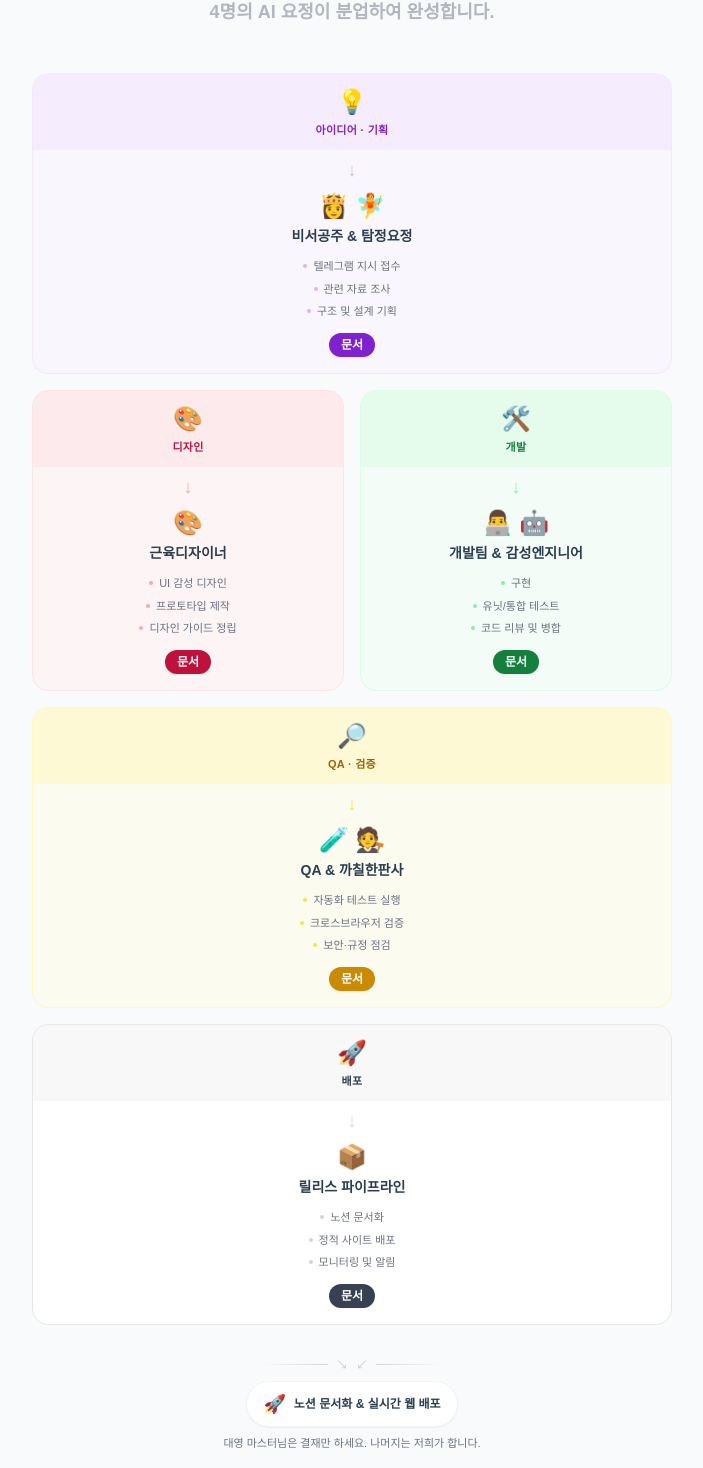
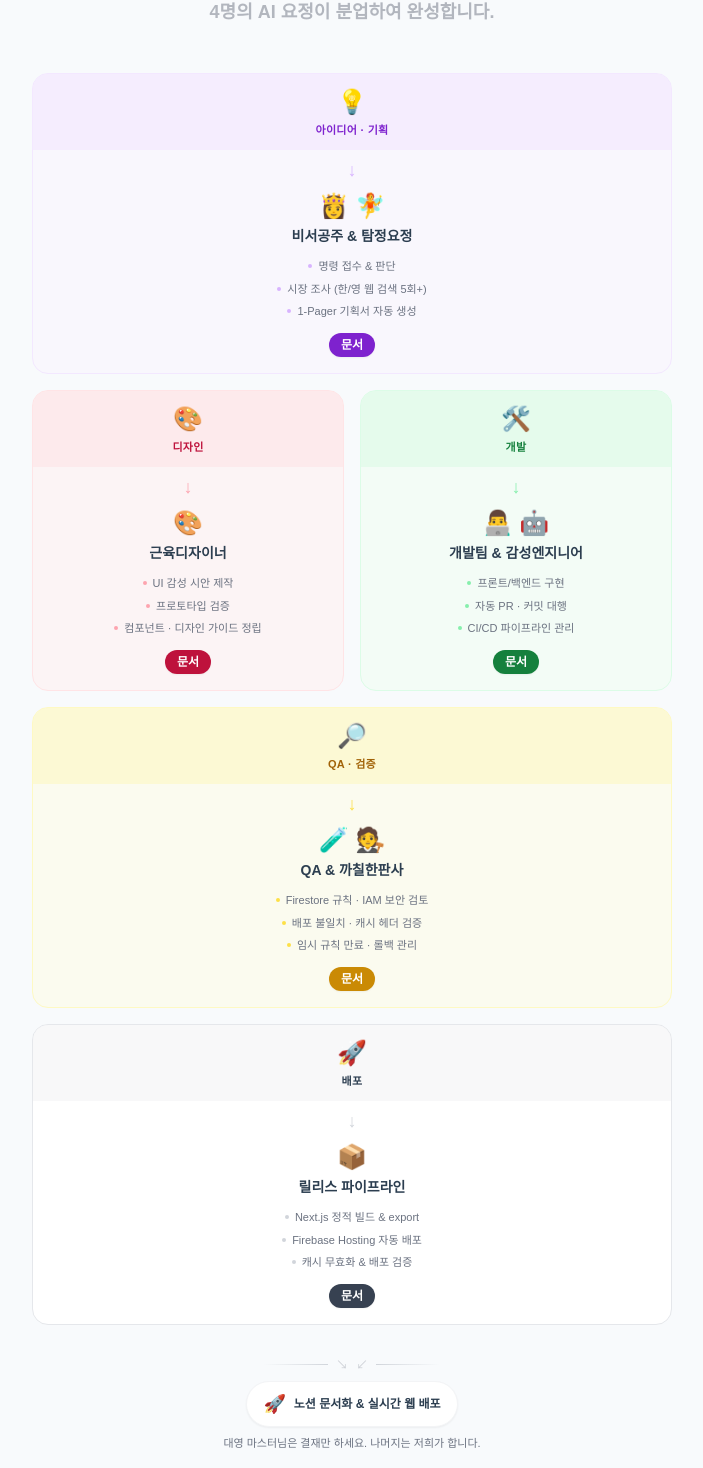
Before and after one commit to nohdaeyoung/live, a Next.js app in the folder bip/: page / in a window 1280 px wide. Shown: the part 880-2348 px from the top of the page, without its empty margins (288-991 px from the left). Built offline with nearby package versions, Linux system fonts and the light colour scheme; no server answers; the database is empty; a web font is replaced by a local one.

Commit message:
feat: update process card tasks based on project prompts

```diff
--- a/bip/src/components/home/how-we-work.tsx
+++ b/bip/src/components/home/how-we-work.tsx
@@ -6,7 +6,7 @@ const TRACKS = [
   {
     trigger: { icon: "💡", label: "아이디어 · 기획" },
     ai: { icon: "👸 🧚", name: "비서공주 & 탐정요정" },
-    tasks: ["텔레그램 지시 접수", "관련 자료 조사", "구조 및 설계 기획"],
+    tasks: ["명령 접수 & 판단", "시장 조사 (한/영 웹 검색 5회+)", "1-Pager 기획서 자동 생성"],
     color: {
       card: "bg-purple-50/60 border-purple-100",
       trigger: "bg-purple-100/60 text-purple-700",
@@ -19,7 +19,7 @@ const TRACKS = [
   {
     trigger: { icon: "🎨", label: "디자인" },
     ai: { icon: "🎨", name: "근육디자이너" },
-    tasks: ["UI 감성 디자인", "프로토타입 제작", "디자인 가이드 정립"],
+    tasks: ["UI 감성 시안 제작", "프로토타입 검증", "컴포넌트 · 디자인 가이드 정립"],
     color: {
       card: "bg-rose-50/60 border-rose-100",
       trigger: "bg-rose-100/60 text-rose-700",
@@ -33,7 +33,7 @@ const TRACKS = [
   {
     trigger: { icon: "🛠️", label: "개발" },
     ai: { icon: "👨‍💻 🤖", name: "개발팀 & 감성엔지니어" },
-    tasks: ["구현", "유닛/통합 테스트", "코드 리뷰 및 병합"],
+    tasks: ["프론트/백엔드 구현", "자동 PR · 커밋 대행", "CI/CD 파이프라인 관리"],
     color: {
       card: "bg-green-50/60 border-green-100",
       trigger: "bg-green-100/60 text-green-700",
@@ -46,7 +46,7 @@ const TRACKS = [
   {
     trigger: { icon: "🔎", label: "QA · 검증" },
     ai: { icon: "🧪 🧑‍⚖️", name: "QA & 까칠한판사" },
-    tasks: ["자동화 테스트 실행", "크로스브라우저 검증", "보안·규정 점검"],
+    tasks: ["Firestore 규칙 · IAM 보안 검토", "배포 불일치 · 캐시 헤더 검증", "임시 규칙 만료 · 롤백 관리"],
     color: {
       card: "bg-yellow-50/60 border-yellow-100",
       trigger: "bg-yellow-100/60 text-yellow-700",
@@ -59,7 +59,7 @@ const TRACKS = [
   {
     trigger: { icon: "🚀", label: "배포" },
     ai: { icon: "📦", name: "릴리스 파이프라인" },
-    tasks: ["노션 문서화", "정적 사이트 배포", "모니터링 및 알림"],
+    tasks: ["Next.js 정적 빌드 & export", "Firebase Hosting 자동 배포", "캐시 무효화 & 배포 검증"],
     color: {
       card: "bg-white",
       trigger: "bg-gray-100/60 text-text-primary",
```
